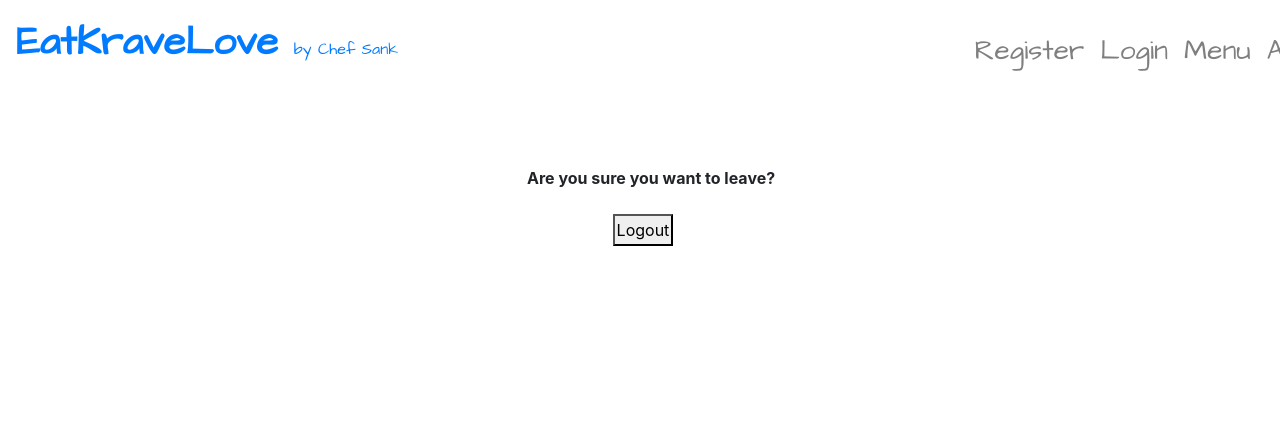
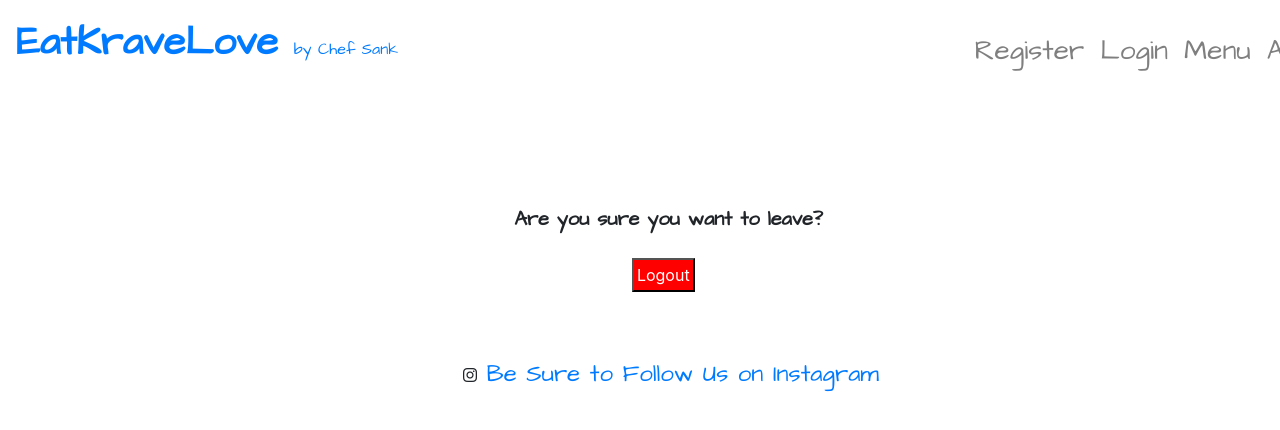
Before and after one commit to michaelpaulcuccia/eatkravelove, a React (Create React App) app in the folder client/: page /logout in a window 1280 px wide. Shown: the top 430 px of the page. Built offline with nearby package versions, Linux system fonts and the light colour scheme.

Commit message:
additional styling

```diff
--- a/client/src/components/users/Logout.js
+++ b/client/src/components/users/Logout.js
@@ -1,4 +1,4 @@
-import React, { useContext } from 'react';
+import React, { useContext, Fragment } from 'react';
 import UserContext from '../../context/UserContext';
 import { useHistory } from 'react-router-dom';
 
@@ -25,20 +25,43 @@ const Logout = props => {
     };
 
     return (
+
+        <Fragment>
             <div className="container"
-            style={{ margin: 'auto', marginLeft: '40%', marginTop: '5%' }}
+                style={{ margin: 'auto', marginLeft: '39%', marginTop: '8%' }}
             >
-            <strong>Are you sure you want to leave?</strong>
+                <strong
+                    style={{ fontFamily: 'Architects Daughter, cursive', fontSize: '20px' }}
+                >Are you sure you want to leave?</strong>
                 <br></br>
                 <br></br>
                 <form onSubmit={handleLogOut}
-                style={{ margin: 'auto', marginLeft: '8%' }}
+                    style={{ margin: 'auto', marginLeft: '11%' }}
                 >
                     <button type='submit'
-                    style={{ padding: '2px 2px 2px 2px' }}
+                        style={{ padding: '3px 3px 3px 3px', color: 'white', backgroundColor: 'red' }}
                     >Logout</button>
                 </form>
+            </div >
+
+            <div className="container"
+                style={{ margin: 'auto', marginLeft: '35%', marginTop: '5%' }}
+            >
+                <i className='fab fa-instagram'></i>
+                <a
+                    style={{
+                        textDecoration: 'none',
+                        fontFamily: 'Architects Daughter, cursive',
+                        fontSize: '24px'
+                    }}
+                    className='footer_anchortag'
+                    href='https://www.instagram.com/eatkravelove/?hl=en'
+                    target="_blank"
+                    rel="noreferrer"> Be Sure to Follow Us on Instagram
+                </a>
             </div>
+
+        </Fragment>
 
     )
 }
```
Lines whose indentation alone changed are shown as unchanged.
